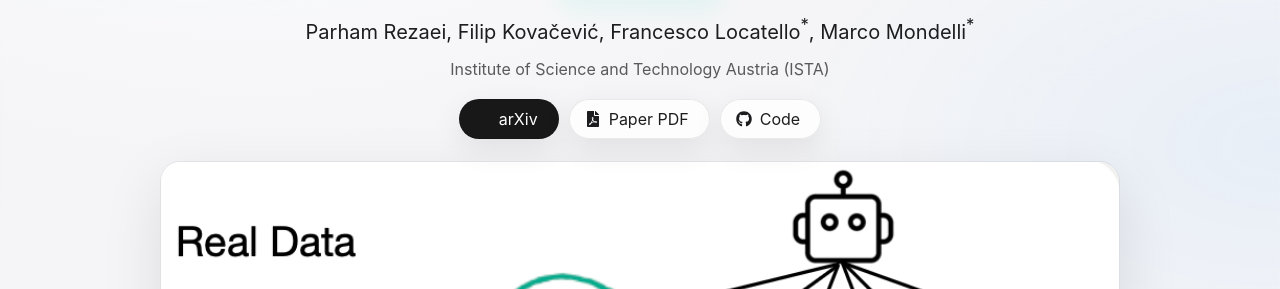
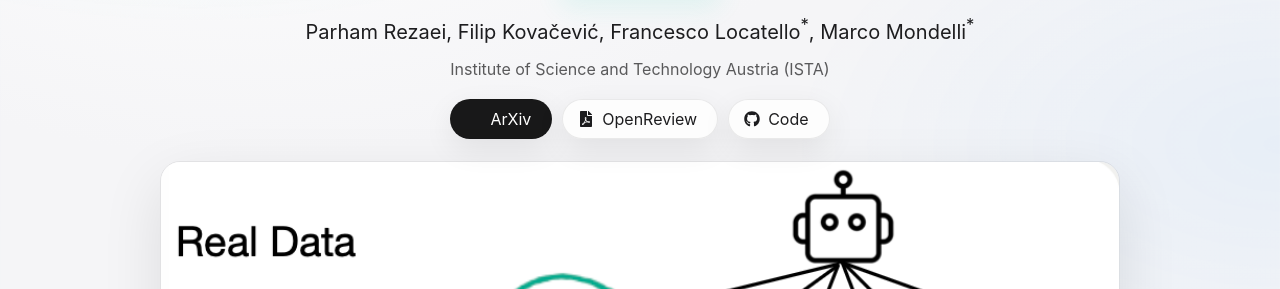
Before and after one commit to Rezaei-Parham/Rezaei-Parham.github.io, a Jekyll site: the page Synthetic-Selection/index.html, which Jekyll copies as it is, in a window 1280 px wide and 900 px high. Shown: the part 282-571 px from the top of the window. Built offline with Jekyll 4.4.1, drawn with Linux system fonts in a browser that asks for light colours; nearby versions of some CDN libraries; some web fonts are replaced; library files that are not in the unit come from our copies; a style sheet for code colours, icons or effects is not loaded.

Commit message:
pdf fixed

```diff
--- a/Synthetic-Selection/index.html
+++ b/Synthetic-Selection/index.html
@@ -176,13 +176,13 @@
               <a href="https://arxiv.org/abs/2510.08123" target="_blank" rel="noreferrer"
                  class="button is-rounded btn-hero">
                 <span class="icon"><i class="ai ai-arxiv"></i></span>
-                <span>arXiv</span>
+                <span>ArXiv</span>
               </a>
 
-              <a href="paper.pdf" target="_blank" rel="noreferrer"
+              <a href="https://openreview.net/pdf?id=Y54P2BBPPh" target="_blank" rel="noreferrer"
                  class="button is-rounded btn-hero is-light">
                 <span class="icon"><i class="fas fa-file-pdf"></i></span>
-                <span>Paper PDF</span>
+                <span>OpenReview</span>
               </a>
 
               <a href="https://github.com/Rezaei-Parham/Synthetic-Selection" target="_blank" rel="noreferrer"
```
